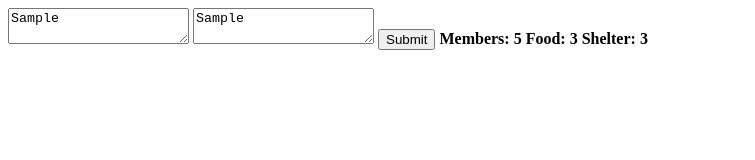
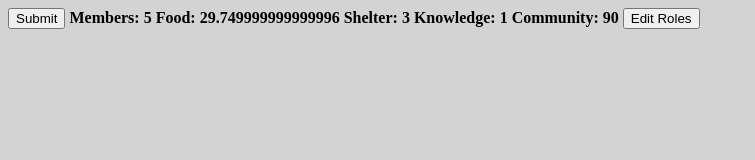
Before and after one commit to Fietzsche/Commune, a plain HTML site: page index.html in a window 1280 px wide. Both pictures are taken after typing "Sample", "Sample" into the empty fields and a click on the button "Submit". Shown: the whole page, without its empty margins (0-755 px from the left). Drawn offline with nearby package versions, Linux system fonts and the light colour scheme.

Commit message:
Set interval for food increases and decreases. Added edit roles button, changed the background color

```diff
--- a/index.html
+++ b/index.html
@@ -14,12 +14,16 @@
 	<b id = "membersText"></b>
 	<b id = "foodText"></b>
 	<b id = "shelterText"></b>
+	<b id = "knowledgeText"></b>
+	<b id = "communityText"></b>
 </body>
 
 <script>
 	var members = 5;
-	var food = 3.0;
+	var food = 30.0;
 	var shelter = 3.0;
+	var knowledge = 1.0;
+	var community = 90.0;
 
 	var assignedFood;
 	var assignedShelter;
@@ -28,6 +32,14 @@
 		document.getElementById("membersText").innerHTML = "Members: " + members;
 		document.getElementById("foodText").innerHTML = "Food: " + food;
 		document.getElementById("shelterText").innerHTML = "Shelter: " + shelter;
+		document.getElementById("knowledgeText").innerHTML = "Knowledge:  " + knowledge;
+		document.getElementById("communityText").innerHTML = "Community: " + community;
+
+		var editRoles = document.createElement("BUTTON");
+		editRoles.innerHTML = "Edit Roles";
+		editRoles.onclick = createRoles();
+		document.body.appendChild(editRoles);
+
 		createRoles();
 	}
 
@@ -35,16 +47,25 @@
 		assignedFood = document.getElementById("Food").value;
 		assignedShelter = document.getElementById("Shelter").value;
 
-		setTimeout(function() {
+		document.getElementById("Food").remove();
+		document.getElementById("Shelter").remove();
+
+		setInterval(function() {
 			for (var i = 0; i < assignedFood; i++) {
 				food += .1;
 			}
-			alert(food);
+			for (var i = 0; i < members; i++) {
+				food -= .05;
+			}
 			document.getElementById("membersText").innerHTML = "Members: " + members;
 			document.getElementById("foodText").innerHTML = "Food: " + food;
 			document.getElementById("shelterText").innerHTML = "Shelter: " + shelter;
 		}, 2000);
 	}
 
+	function editRoles() {
+		alert("succes");
+	}
+
 </script>
 </html>
--- a/style.css
+++ b/style.css
@@ -0,0 +1,3 @@
+body {
+	background-color:lightgrey;
+}
```
